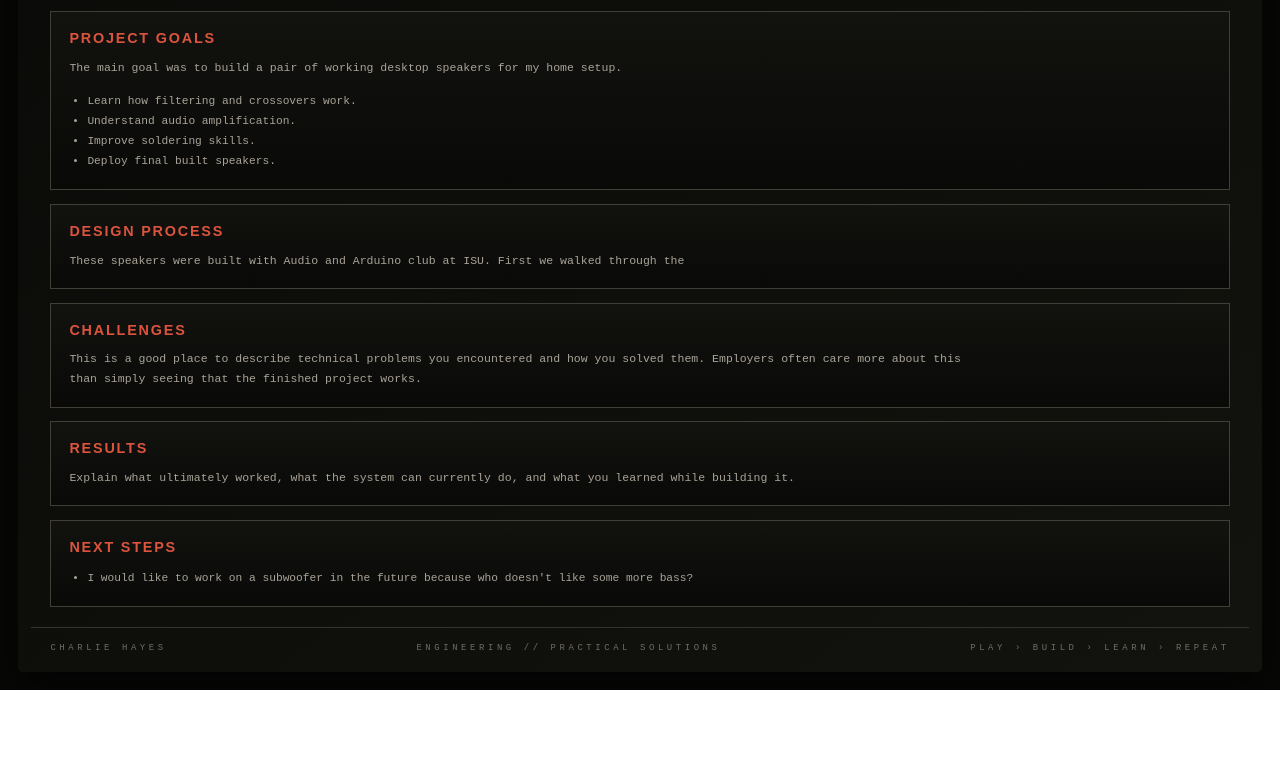
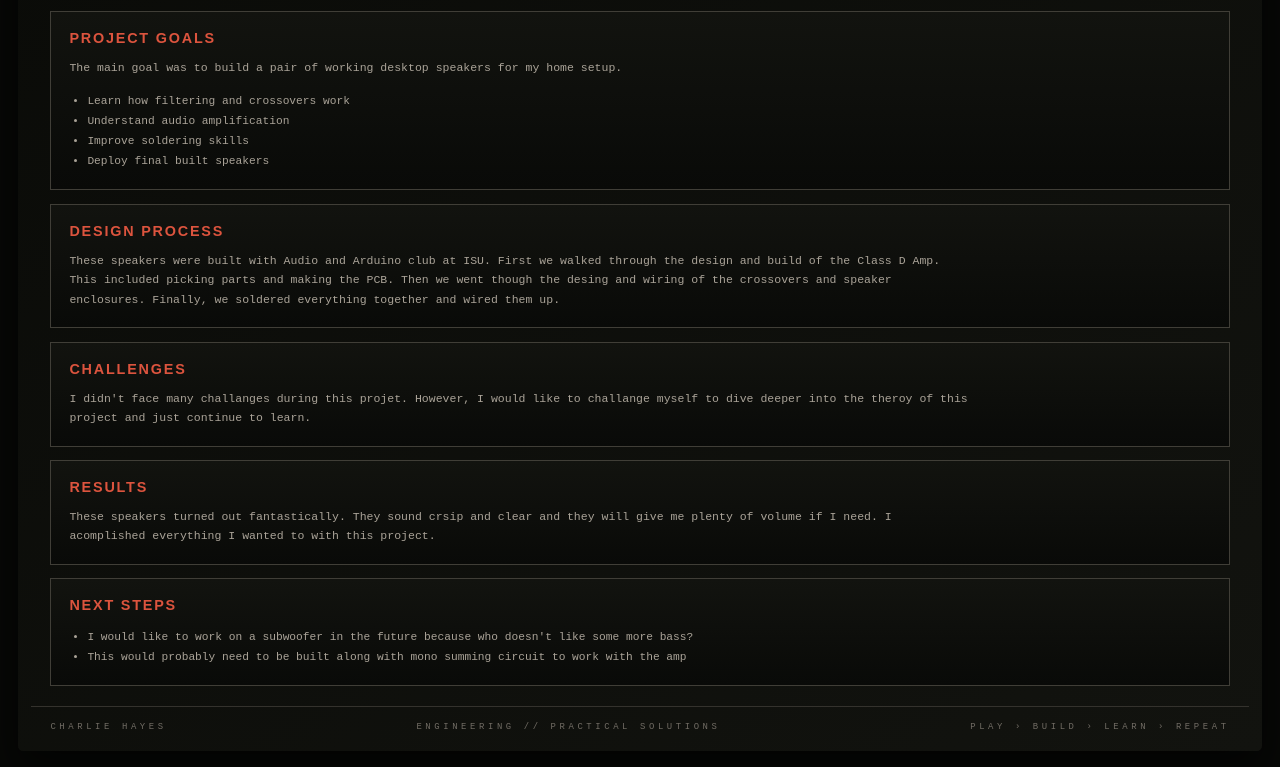
Before and after one commit to charlie-r-hayes/charlie-r-hayes.github.io, a plain HTML site: page projects/speakers.html in a window 1280 px wide. Shown: the part 1026-1793 px from the top of the page. Before the commit the page ends 1716 px from the top, so only its background shows below. Drawn offline with Linux system fonts and the light colour scheme.

Commit message:
Refine speaker project descriptions and fix typos
Updated text for clarity and corrected spelling errors.

```diff
--- a/projects/speakers.html
+++ b/projects/speakers.html
@@ -417,19 +417,19 @@
                 <ul>
 
                     <li>
-                        Learn how filtering and crossovers work.
+                        Learn how filtering and crossovers work
                     </li>
 
                     <li>
-                        Understand audio amplification.
+                        Understand audio amplification
                     </li>
 
                     <li>
-                        Improve soldering skills.
+                        Improve soldering skills
                     </li>
 
                     <li>
-                        Deploy final built speakers.
+                        Deploy final built speakers
                     </li>
 
                 </ul>
@@ -453,7 +453,11 @@
                 <p>
 
                     These speakers were built with Audio and Arduino
-                    club at ISU. First we walked through the
+                    club at ISU. First we walked through the design and build of
+                    the Class D Amp. This included picking parts and making the PCB.
+                    Then we went though the desing and wiring of the crossovers and
+                    speaker enclosures. Finally, we soldered everything together and
+                    wired them up.
 
                 </p>
 
@@ -475,10 +479,9 @@
 
                 <p>
 
-                    This is a good place to describe technical problems
-                    you encountered and how you solved them. Employers
-                    often care more about this than simply seeing that
-                    the finished project works.
+                    I didn't face many challanges during this projet. However,
+                    I would like to challange myself to dive deeper into the theroy
+                    of this project and just continue to learn.
 
                 </p>
 
@@ -500,8 +503,9 @@
 
                 <p>
 
-                    Explain what ultimately worked, what the system can
-                    currently do, and what you learned while building it.
+                    These speakers turned out fantastically. They sound crsip and
+                    clear and they will give me plenty of volume if I need. I
+                    acomplished everything I wanted to with this project.
 
                 </p>
 
@@ -528,6 +532,10 @@
                         doesn't like some more bass?
                     </li>
 
+                    <li>
+                        This would probably need to be built along with mono summing
+                        circuit to work with the amp
+                    </li>
 
 
                 </ul>
```
